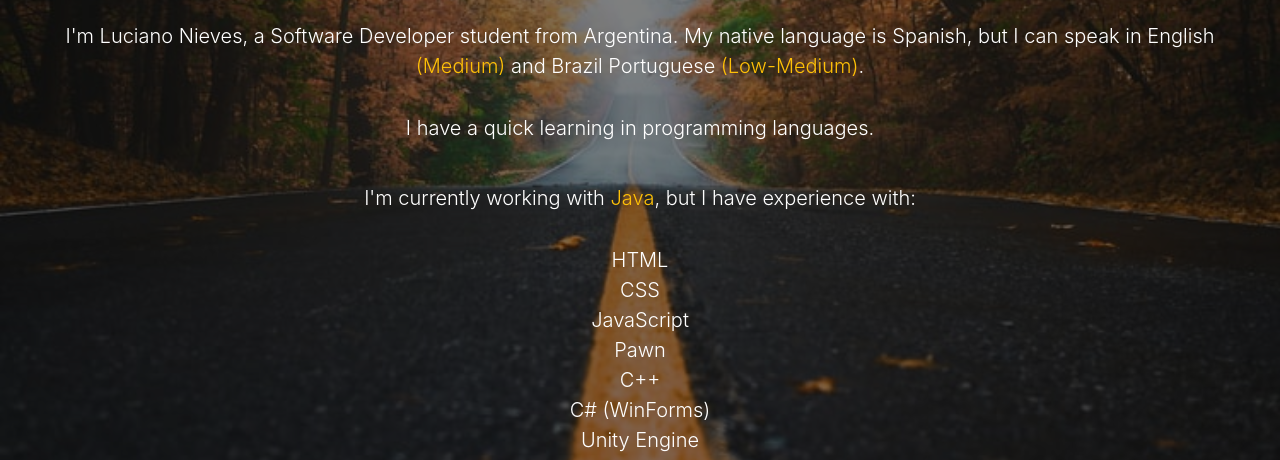
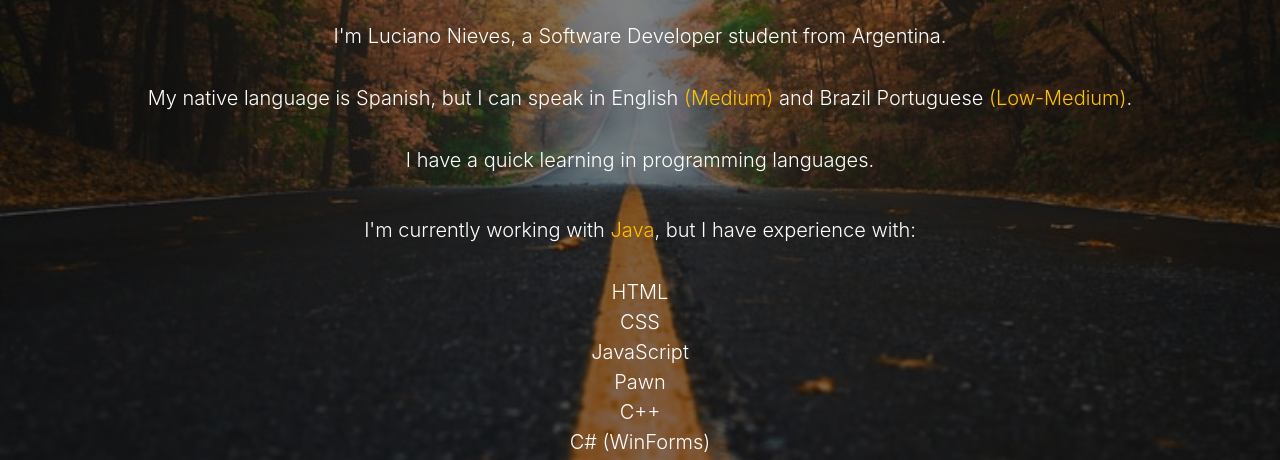
Before and after one commit to GOZEBRAHEAD/gozebrahead.github.io, a plain HTML site: page index.html in a window 1280 px wide. Shown: the part 323-783 px from the top of the page. Drawn offline with nearby package versions, Linux system fonts and the light colour scheme.

Commit message:
Update index.html

```diff
--- a/index.html
+++ b/index.html
@@ -48,7 +48,10 @@
             <div class="container-fluid mt-4">
                 <h3 class="display-4">Hi there!</h3>
                 <p class="lead mt-3 p-2">
-                    I'm Luciano Nieves, a Software Developer student from Argentina. My native language is Spanish, but I can speak in English <span class="text-warning">(Medium)</span> and Brazil Portuguese <span class="text-warning">(Low-Medium)</span>.
+                    I'm Luciano Nieves, a Software Developer student from Argentina.
+                </p>
+                <p class="lead mt-3 p-2">
+                    My native language is Spanish, but I can speak in English <span class="text-warning">(Medium)</span> and Brazil Portuguese <span class="text-warning">(Low-Medium)</span>.
                 </p>
                 <p class="lead p-2">
                     I have a quick learning in programming languages.
```
